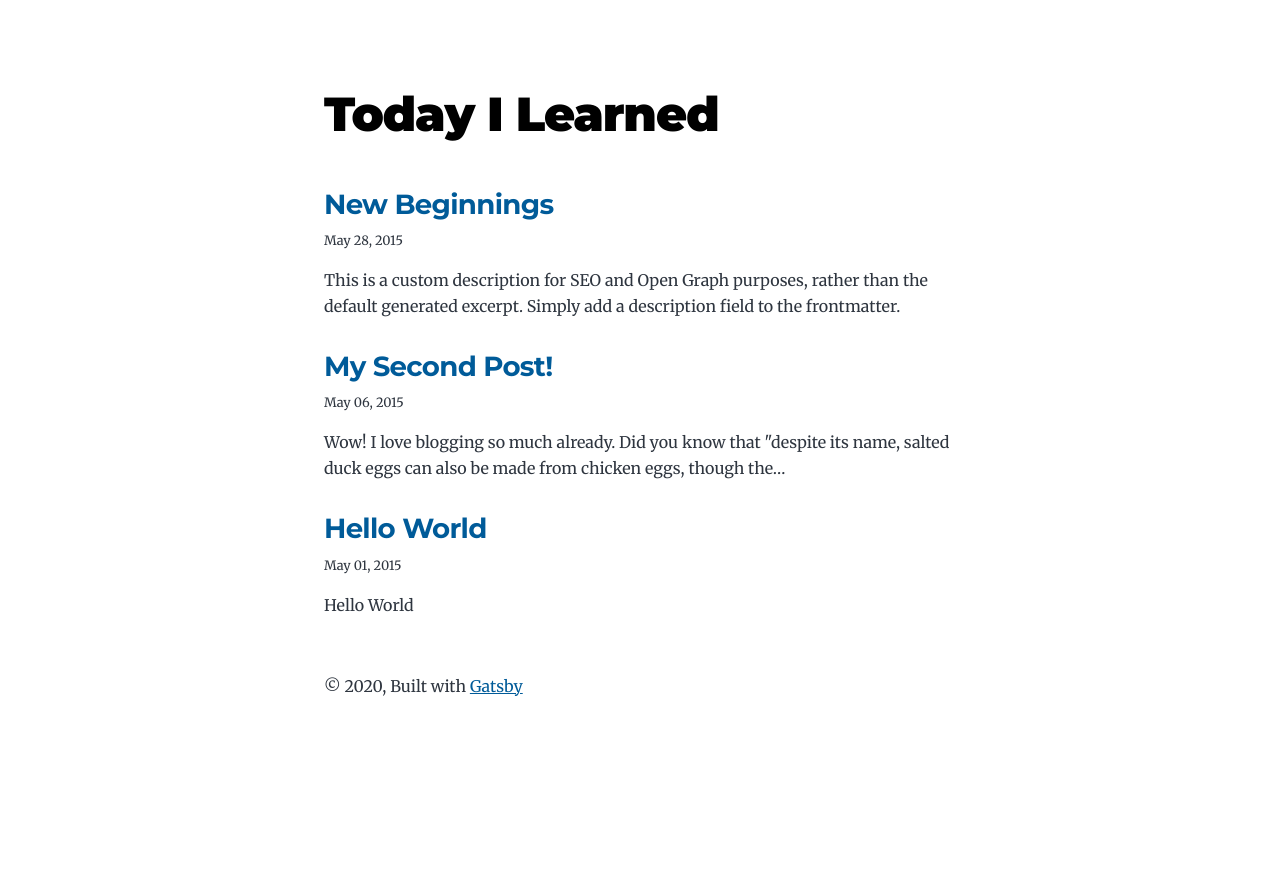
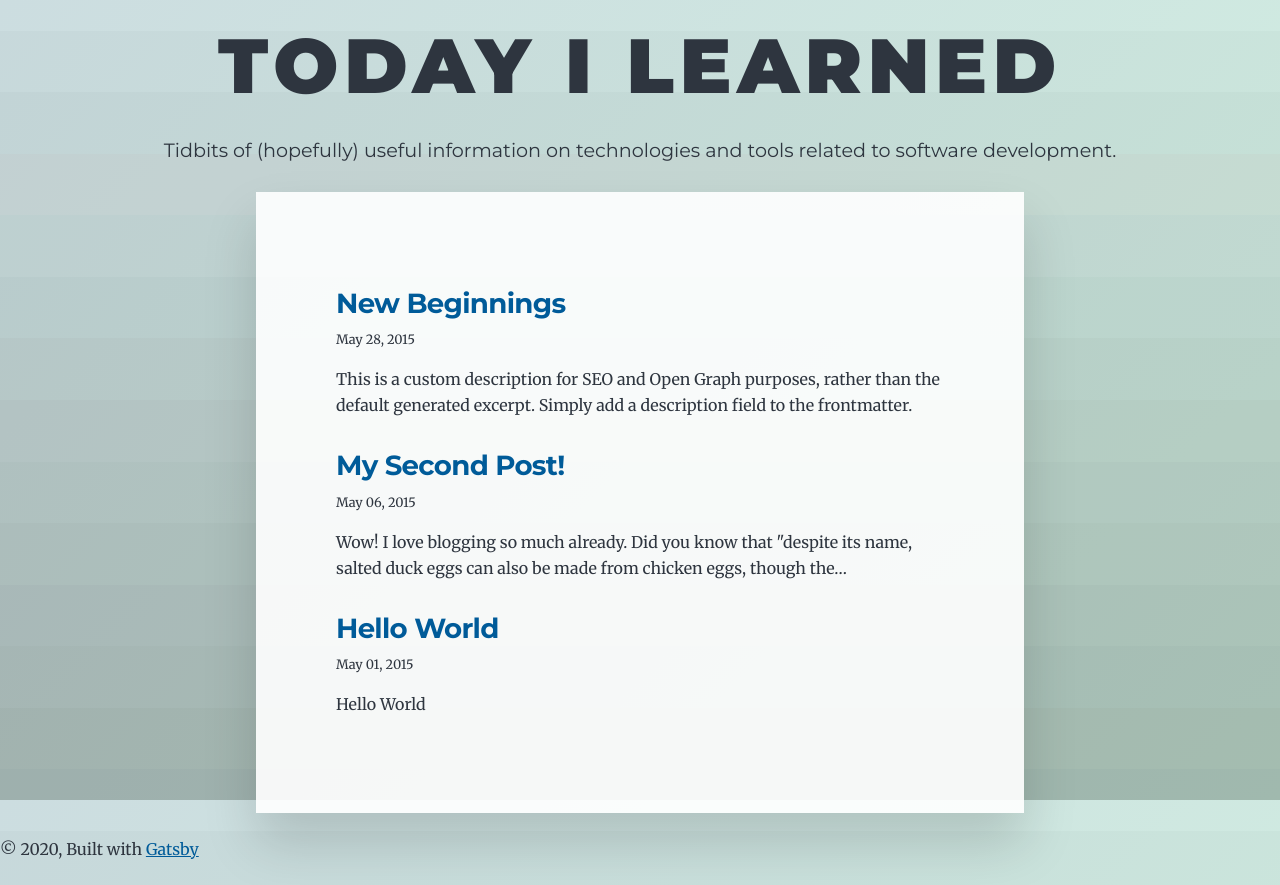
Before and after one commit to davidlamt/til, a Gatsby site: page / in a window 1280 px wide. Before the commit the page ends 800 px from the top, so only its background shows below. Built offline with nearby package versions, Linux system fonts and the light colour scheme; Gatsby itself is replaced by a stand-in of ours; some packages are replaced by stand-ins of ours.

Commit message:
Add initial header + content styles

```diff
--- a/src/components/Header.tsx
+++ b/src/components/Header.tsx
@@ -3,19 +3,31 @@ import { Link } from 'gatsby';
 import styled from '@emotion/styled';
 
 const HeaderContainer = styled.header`
-  color: var(--color-heading-black);
   font-family: var(--font-heading);
-  font-size: var(--fontSize-7);
-  font-weight: var(--fontWeight-black);
-  letter-spacing: -0.025em;
+  left: 0;
   line-height: var(--lineHeight-tight);
-  margin-bottom: var(--spacing-12);
-  margin-top: var(--spacing-12);
+  margin: var(--spacing-6);
+  position: fixed;
+  right: 0;
+  text-align: center;
+  top: 0;
 
   a {
     color: inherit;
     text-decoration: none;
   }
+`;
+
+const Title = styled(Link)`
+  font-size: 6vw;
+  font-weight: var(--fontWeight-black);
+  letter-spacing: 0.075em;
+  text-transform: uppercase;
+`;
+
+const Description = styled.div`
+  font-size: var(--fontSize-2);
+  margin-top: var(--spacing-8);
 `;
 
 type HeaderProps = {
@@ -25,7 +37,11 @@ type HeaderProps = {
 const Header: React.FC<HeaderProps> = ({ title }) => {
   return (
     <HeaderContainer>
-      <Link to="/">{title}</Link>
+      <Title to="/">{title}</Title>
+      <Description>
+        Tidbits of (hopefully) useful information on technologies and tools
+        related to software development.
+      </Description>
     </HeaderContainer>
   );
 };
--- a/src/components/layout.tsx
+++ b/src/components/layout.tsx
@@ -1,7 +1,18 @@
 import React from 'react';
 import { PageProps } from 'gatsby';
+import styled from '@emotion/styled';
 
 import { Header } from './';
+
+const ContentWrapper = styled.div`
+  background-color: hsla(0, 0%, 100%, 0.9);
+  box-shadow: 0 30px 50px 0 rgba(1, 1, 1, 0.15);
+  margin: 15vw auto var(--spacing-0) auto;
+  max-width: var(--maxWidth-wrapper);
+  padding: var(--spacing-16) var(--spacing-20);
+  position: relative;
+  width: 90%;
+`;
 
 type LayoutProps = {
   children: React.ReactNode;
@@ -14,9 +25,9 @@ const Layout: React.FC<LayoutProps> = ({ children, location, title }) => {
   const isRootPath = location.pathname === rootPath;
 
   return (
-    <div className="global-wrapper" data-is-root-path={isRootPath}>
+    <div data-is-root-path={isRootPath}>
       <Header title={title} />
-      <main>{children}</main>
+      <ContentWrapper>{children}</ContentWrapper>
       <footer>
         © {new Date().getFullYear()}, Built with
         {` `}
--- a/src/style.css
+++ b/src/style.css
@@ -11,7 +11,7 @@
   --maxWidth-3xl: 48rem;
   --maxWidth-4xl: 56rem;
   --maxWidth-full: "100%";
-  --maxWidth-wrapper: var(--maxWidth-2xl);
+  --maxWidth-wrapper: var(--maxWidth-3xl);
   --spacing-px: "1px";
   --spacing-0: 0;
   --spacing-1: 0.25rem;
@@ -81,6 +81,10 @@ body {
   font-family: var(--font-body);
   font-size: var(--fontSize-1);
   color: var(--color-text);
+  background: linear-gradient(180deg, transparent, rgba(0, 0, 0, 0.05)) repeat-y, linear-gradient(180deg, transparent, rgba(0, 0, 0, 0.05)) repeat-y, linear-gradient(180deg, transparent, rgba(0, 0, 0, 0.05)) repeat-y, linear-gradient(180deg, transparent, rgba(0, 0, 0, 0.05)) repeat-y, linear-gradient(180deg, transparent, rgba(0, 0, 0, 0.05)) repeat-y, linear-gradient(135deg, #CCDDE0 0%, #D1F0E1 100%) no-repeat;
+  background-position: 10%, 30%, 50%, 70%, 90%, 0;
+  background-size: 2px auto, 2px auto, 2px auto, 2px auto, 2px auto, 100% auto;
+  background-attachment: fixed;
 }
 
 footer {
@@ -240,12 +244,6 @@ a:focus {
 
 /* Custom classes */
 
-.global-wrapper {
-  margin: var(--spacing-0) auto;
-  max-width: var(--maxWidth-wrapper);
-  padding: var(--spacing-10) var(--spacing-5);
-}
-
 .post-list-item {
   margin-bottom: var(--spacing-8);
   margin-top: var(--spacing-8);
```
